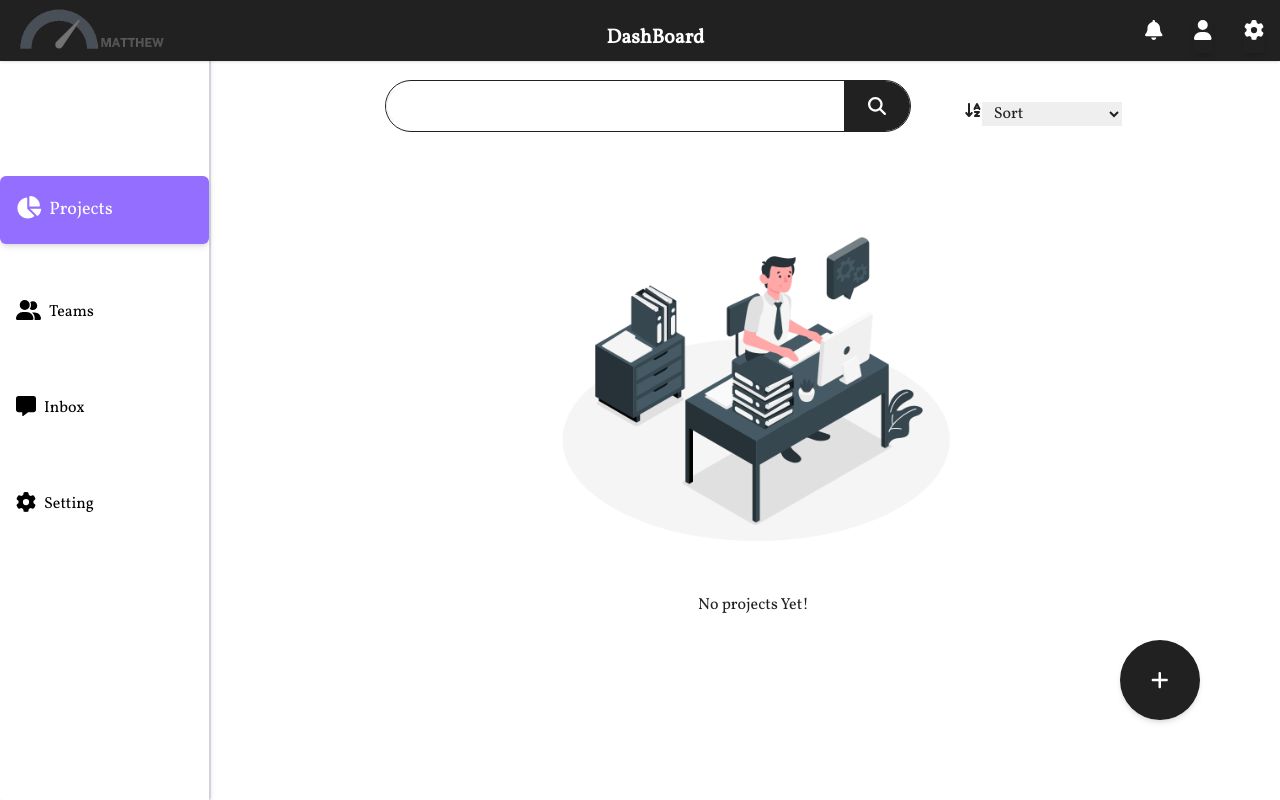
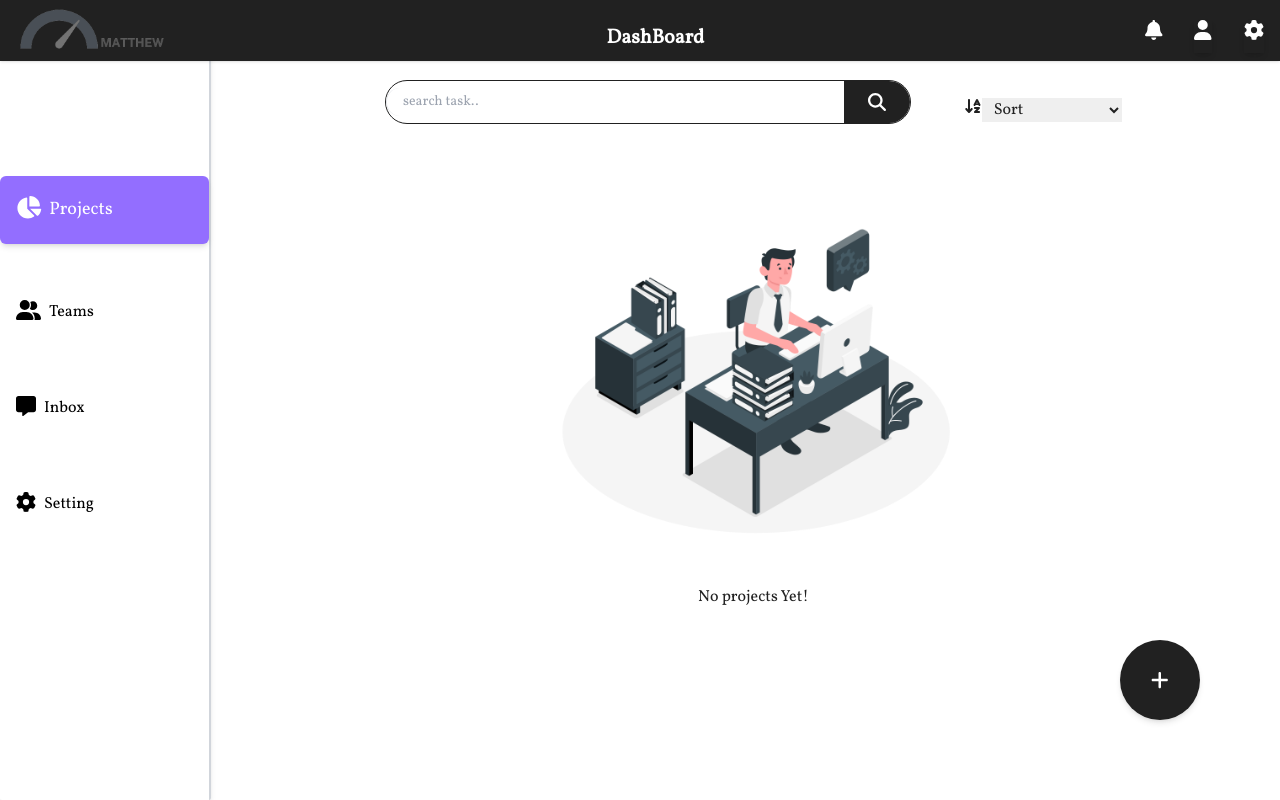
Before and after one commit to Akpanjoseph/Matthew, a React (Vite) app: page /dashboard in a window 1280 px wide. Built offline with nearby package versions, Linux system fonts and the light colour scheme.

Commit message:
started working on the individual task dislpay

```diff
--- a/src/Pages/DashBoard/Component/ProjectSection/CreateProjectScreen.tsx
+++ b/src/Pages/DashBoard/Component/ProjectSection/CreateProjectScreen.tsx
@@ -48,10 +48,10 @@ const CreateProject = () => {
 
         <div className="flex flex-row justify-center items-center border rounded-full border-dark w-[80%] md:w-1/2 ">
           <input
-            type="search"
-            className=" outline-none  w-full border-l px-4 py-2 rounded-full  text-sm  lg:py-2"
+            type="search" placeholder="search task.."
+            className=" outline-none  w-full border-l px-4 py-1 rounded-full  text-sm  "
           />
-          <button className=" flex justify-center item-center bg-dark text-white rounded-r-full px-6 py-3  lg:py-4">
+          <button className=" flex justify-center item-center bg-dark text-white rounded-r-full px-6 py-3  ">
             <FontAwesomeIcon icon={faSearch} className="text-lg" />
           </button>
         </div>
--- a/src/Pages/DashBoard/Component/ProjectSection/TaskSection/Task.tsx
+++ b/src/Pages/DashBoard/Component/ProjectSection/TaskSection/Task.tsx
@@ -0,0 +1,11 @@
+//@ts-nocheck
+
+const Task=()=>{
+    return(
+        <div>
+            task
+        </div>
+    )
+}
+
+export default Task
--- a/src/Store/store.ts
+++ b/src/Store/store.ts
@@ -26,9 +26,10 @@ const store = (set) => ({
           id: Math.floor(Math.random() * 3532) - 10,
           name: projectName,
           projectDescription: description,
+          status:'pending',
           subTask: [
-            { id: 1, task: "cook rice", status: "inProgress" },
-            { id: 2, task: "set table", status: "inProgress" },
+            // { id: 1, task: "cook rice", status: "inProgress" },
+            // { id: 2, task: "set table", status: "next up"  },
           ],
         },
       ],
```
